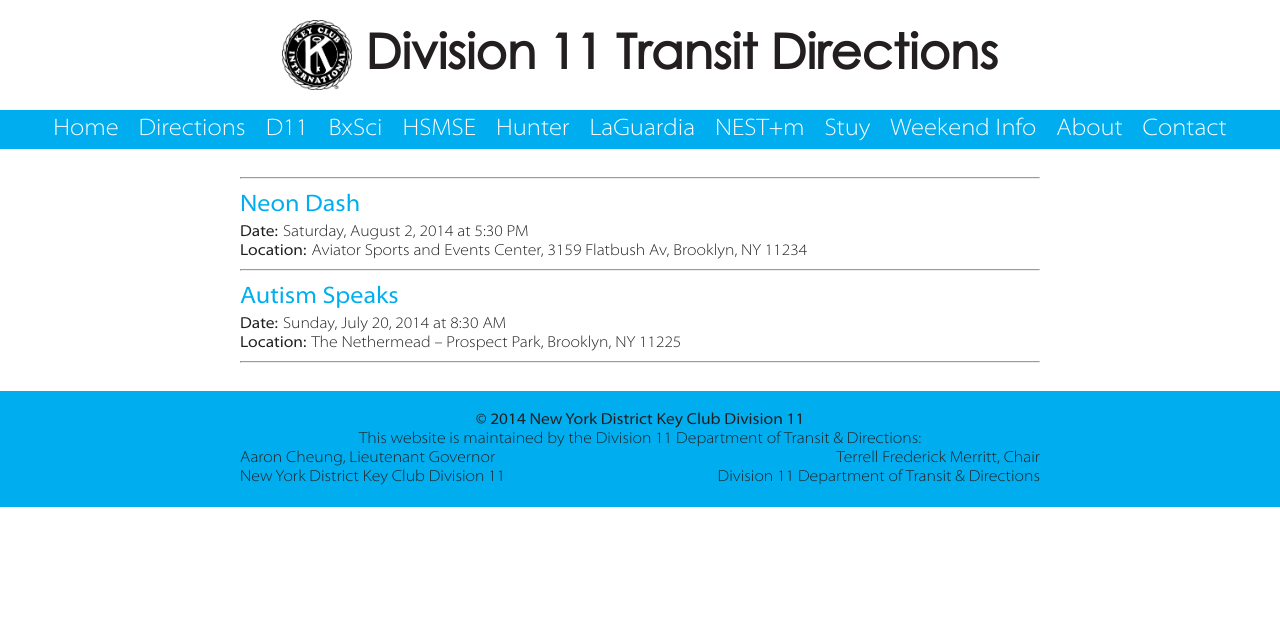
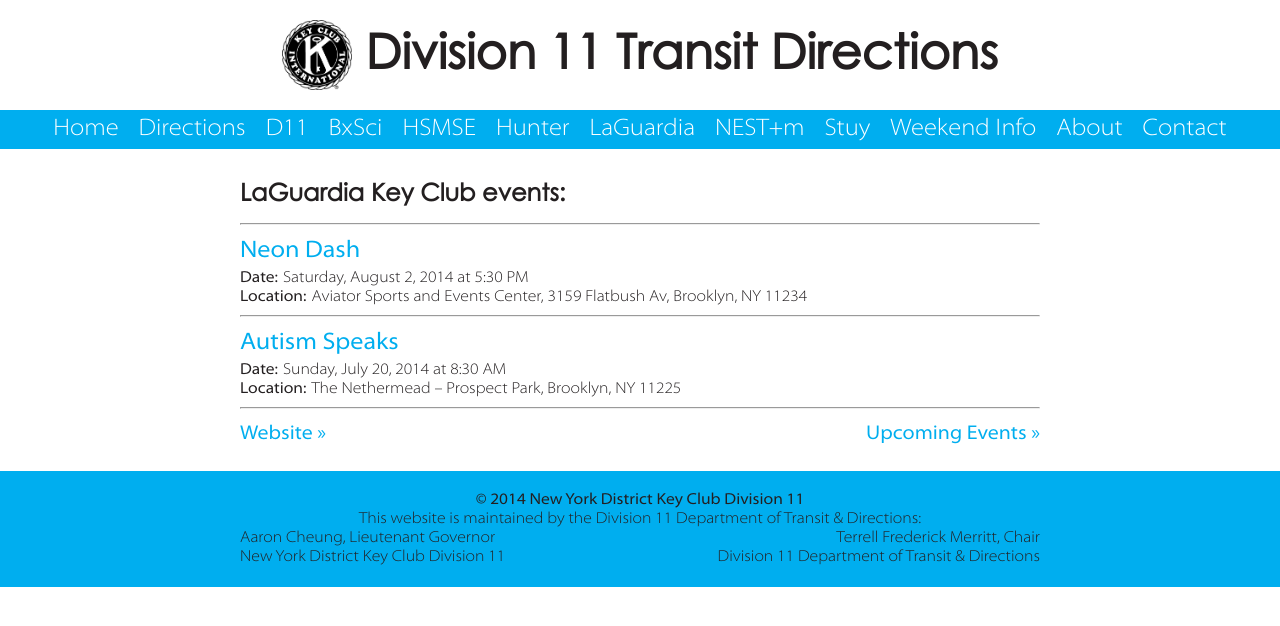
Before and after one commit to d11directions/d11directions.github.io, a Jekyll site: the page built from lag/events/index.html, in a window 1280 px wide. Shown: the top 626 px of the page. Built offline with Jekyll 4.4.1, drawn with Linux system fonts in a browser that asks for light colours.

Commit message:
[Redesign] Add club all layout to pages

```diff
--- a/lag/events/index.html
+++ b/lag/events/index.html
@@ -1,8 +1,8 @@
 ---
-layout: default
+layout: club_all
 title: LaGuardia Key Club events
+website: http://lagkeyclub.wix.com/lagkeyclub
 ---
-<hr align="LEFT">
 {% for tag in site.tags.lag %}
   <p><span class="index_title"><a href="{{ tag.url }}">{{ tag.title }}</a></span><br>
   <table><tbody>
```
